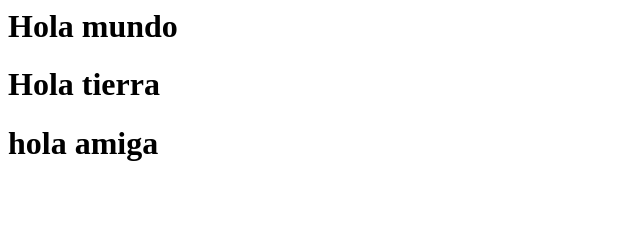
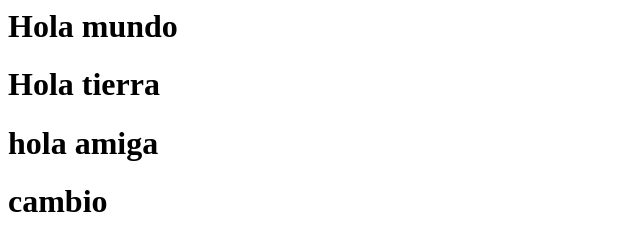
Before and after one commit to mishellayza/practicatag, a plain HTML site: page index.html in a window 1280 px wide. Shown: the whole page, without its empty margins (0-640 px from the left). Drawn offline with Linux system fonts and the light colour scheme.

Commit message:
agregue cambios

```diff
--- a/index.html
+++ b/index.html
@@ -1,3 +1,4 @@
 <h1>Hola mundo</h1>
 <h1>Hola tierra</h1>
 <h1>hola amiga</h1>
+<h1>cambio</h1>
```
